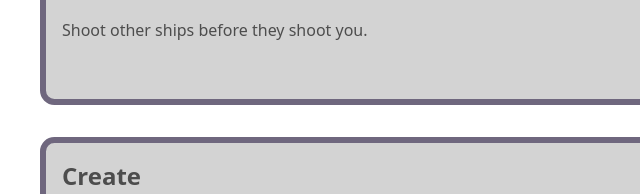
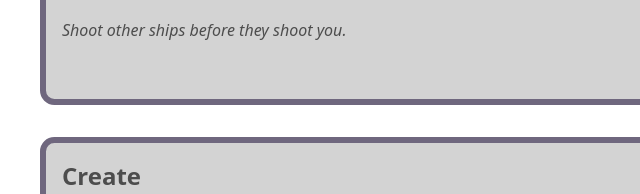
Before and after one commit to fmdkdd/sparkets, a plain HTML site: page www/index.html in a window 1280 px wide. Shown: the part 261-455 px from the top of the page, 0-640 px from the left. Drawn offline with nearby package versions, Linux system fonts and the light colour scheme; a script that the page names is missing.

Commit message:
Emphasize game goal.

```diff
--- a/www/index.css
+++ b/www/index.css
@@ -61,6 +61,10 @@ h2 {
 
 #controls .key {
 		color: hsl(0, 0%, 20%);
+}
+
+#goal {
+	 font-style: italic;
 }
 
 #about {
--- a/www/index.html
+++ b/www/index.html
@@ -27,7 +27,7 @@
 					<li><span class="key">M</span> to open the menu.</li>
 			</ul></p>
 			<br/>
-			<p>Shoot other ships before they shoot you.</p>
+			<p><span id="goal">Shoot other ships before they shoot you.</span></p>
 		</div>
 
 		<div id="about">
```
